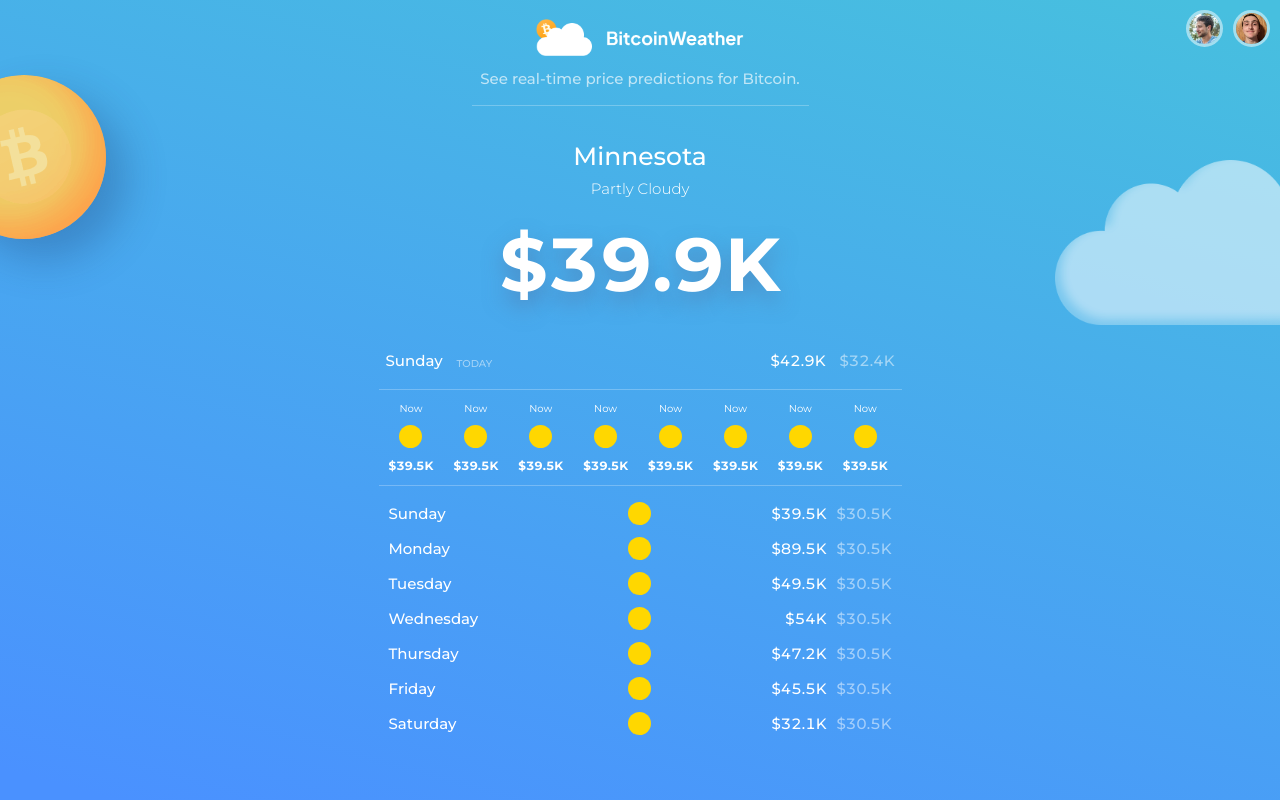
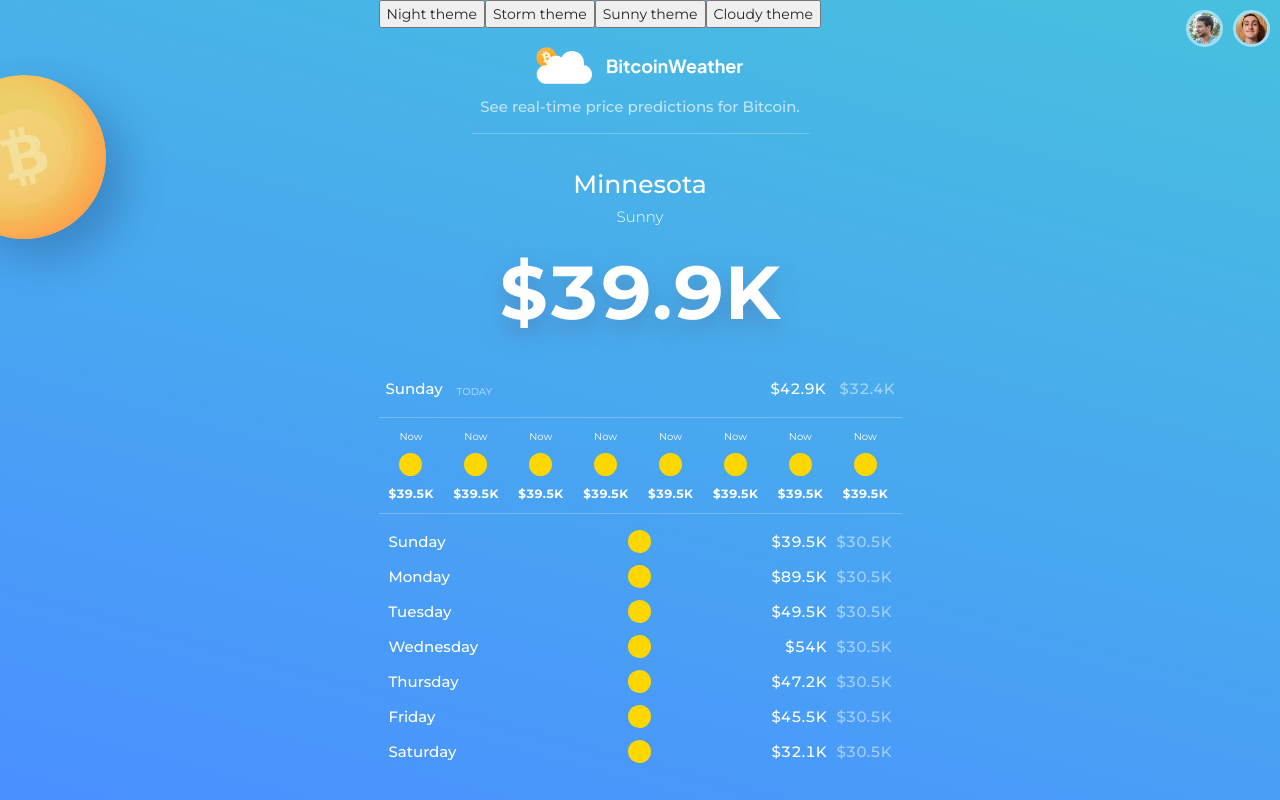
Before and after one commit to joshternyak/bitcoin-weather, a React (Create React App) app: page / in a window 1280 px wide. Built offline with nearby package versions, Linux system fonts and the light colour scheme.

Commit message:
moon, sky css, current forecast

```diff
--- a/src/App.tsx
+++ b/src/App.tsx
@@ -1,4 +1,4 @@
-import React from "react"
+import React, { useState } from "react"
 import Navbar from "./components/navbar/navbar"
 import AppCreators from "./components/app-creators/app-creators"
 import CurrentForecast from "./components/current-forecast/current-forecast"
@@ -9,17 +9,43 @@
 import "antd/dist/antd.css"
 
 export default function App() {
+  const [theme, setTheme] = useState("sunny")
+  const [cloudy, setCloudy] = useState(false)
+  const [night, setNight] = useState(false)
+
+  const setStormTheme = () => {
+    setTheme("storm")
+    setCloudyTheme()
+  }
+
+  const setCloudyTheme = () => {
+    setCloudy(true)
+  }
+
+  const setNightTheme = () => {
+    setNight(true)
+  }
+
+  const setSunnyTheme = () => {
+    setTheme("sunny")
+    setNight(false)
+  }
+
   return (
     <div className="App">
       <div className="App__inner">
         <div className="App__inner-container">
+          <button onClick={setNightTheme}>Night theme</button>
+          <button onClick={setStormTheme}>Storm theme</button>
+          <button onClick={setSunnyTheme}>Sunny theme</button>
+          <button onClick={setCloudyTheme}>Cloudy theme</button>
           <Navbar />
           <AppCreators />
-          <CurrentForecast />
+          <CurrentForecast theme={theme} />
           <HourlyForecast />
-          <WeeklyForecast/>
+          <WeeklyForecast />
         </div>
-        <Sky />
+        <Sky cloudy={cloudy} night={night} theme={theme} />
       </div>
     </div>
   )
--- a/src/components/current-forecast/current-forecast.scss
+++ b/src/components/current-forecast/current-forecast.scss
@@ -14,6 +14,7 @@
     font-size: 15px;
     font-weight: 300;
     line-height: 24.75px;
+    text-transform: capitalize;
   }
 
   &__price {
--- a/src/components/current-forecast/current-forecast.tsx
+++ b/src/components/current-forecast/current-forecast.tsx
@@ -1,11 +1,11 @@
 import React from "react"
 import "./current-forecast.scss"
 
-export default function CurrentForecast() {
+export default function CurrentForecast({theme}: any) {
   return (
     <div className="CurrentForecast">
       <p className="CurrentForecast__location">Minnesota</p>
-      <p className="CurrentForecast__weather-type">Partly Cloudy</p>
+      <p className="CurrentForecast__weather-type">{theme}</p>
       <h1 className="CurrentForecast__price">$39.9K</h1>
 
       <div className="CurrentForecast__details">
--- a/src/components/sky/cloud/cloud.tsx
+++ b/src/components/sky/cloud/cloud.tsx
@@ -4,17 +4,16 @@
 import LightningBolt from "./lightning-bolt/lightning-bolt"
 import "./cloud.scss"
 
-export default function Cloud() {
-  const isWeatherSunny = true
+export default function Cloud({theme, night}: any) {
 
   return (
     <>
       <img
-        src={isWeatherSunny ? lightcloud : darkcloud}
+        src={night ? darkcloud : lightcloud}
         alt="cloud"
         className="Cloud"
       />
-      {!isWeatherSunny && <LightningBolt />}
+      {theme === "storm" && <LightningBolt />}
     </>
   )
 }
--- /dev/null
+++ b/src/components/sky/moon/moon.scss
@@ -0,0 +1,6 @@
+.Moon {
+  position: fixed;
+  left: -58px;
+  top: 75px;
+  max-width: 164px;
+}
--- /dev/null
+++ b/src/components/sky/moon/moon.tsx
@@ -0,0 +1,7 @@
+import React from "react"
+import "./moon.scss"
+import moon from "../../../assets/images/moon.png"
+
+export default function Moon() {
+  return <img src={moon} alt="moon" className="Moon" />
+}
--- a/src/components/sky/sky.scss
+++ b/src/components/sky/sky.scss
@@ -4,9 +4,20 @@
   left: 0px;
   width: 100vw;
   height: 100vh;
-  background: linear-gradient(195.24deg, #47bfdf 2.07%, #4a91ff 97.37%);
 
   img {
     width: 100%;
   }
+
+  &--sunny {
+    background: linear-gradient(195.24deg, #47bfdf 2.07%, #4a91ff 97.37%);
+  }
+
+  &--night {
+    background: linear-gradient(195.24deg, #485e96 2.07%, #1d2737 97.37%) !important;
+  }
+
+  &--storm {
+    background: linear-gradient(195.24deg, #507ced 2.07%, #214f96 97.37%);
+  }
 }
--- a/src/components/sky/sky.tsx
+++ b/src/components/sky/sky.tsx
@@ -3,13 +3,15 @@
 import Sun from "./sun/sun"
 import Cloud from "./cloud/cloud"
 import Rain from "./rain/rain"
+import Moon from "./moon/moon"
 
-export default function Sky() {
+export default function Sky({ theme, cloudy, night }: any) {
   return (
-    <div className="Sky">
-      <Sun />
-      <Cloud />
-      {false && <Rain />}
+    <div className={`Sky Sky--${theme} ${night ? "Sky--night" : ""} `}>
+      {theme === "sunny" && !night && <Sun />}
+      {night && <Moon />}
+      {cloudy && <Cloud theme={theme} night={night} />}
+      {theme === "storm" && <Rain />}
     </div>
   )
 }
```
